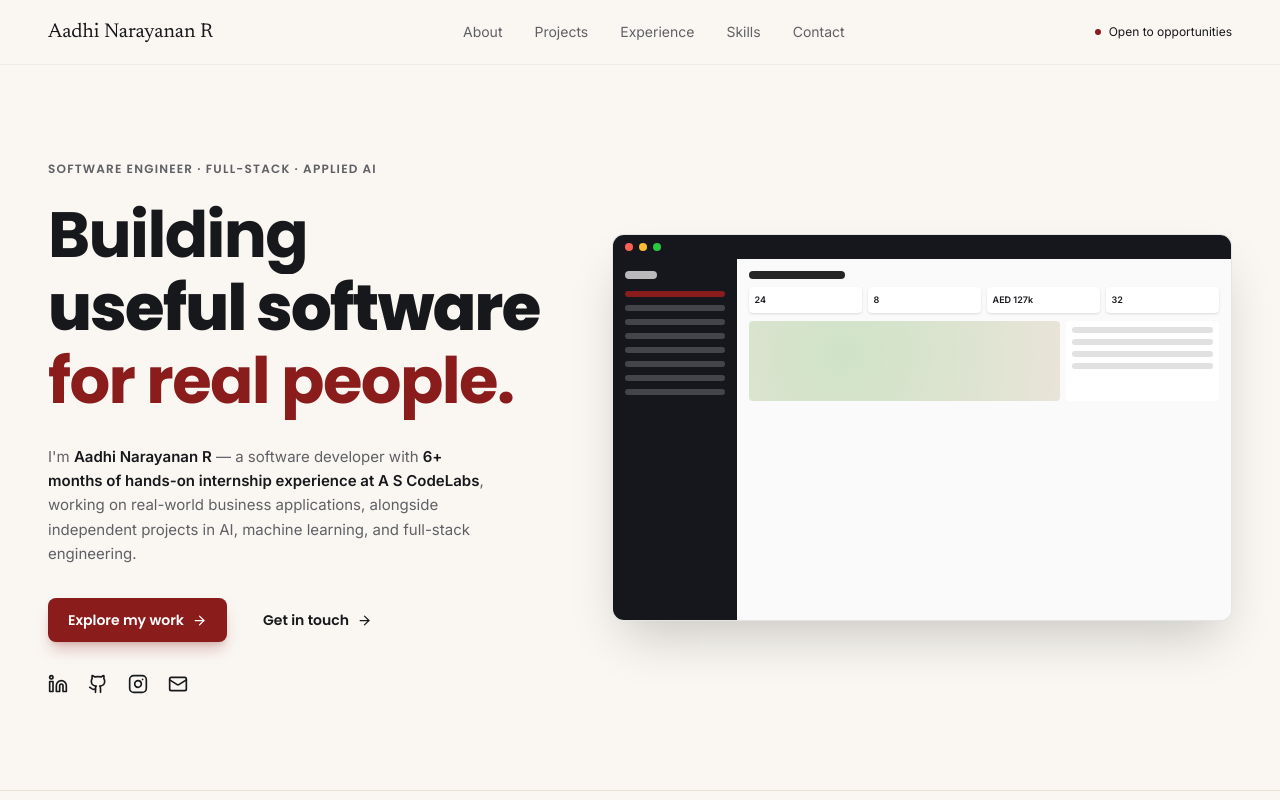
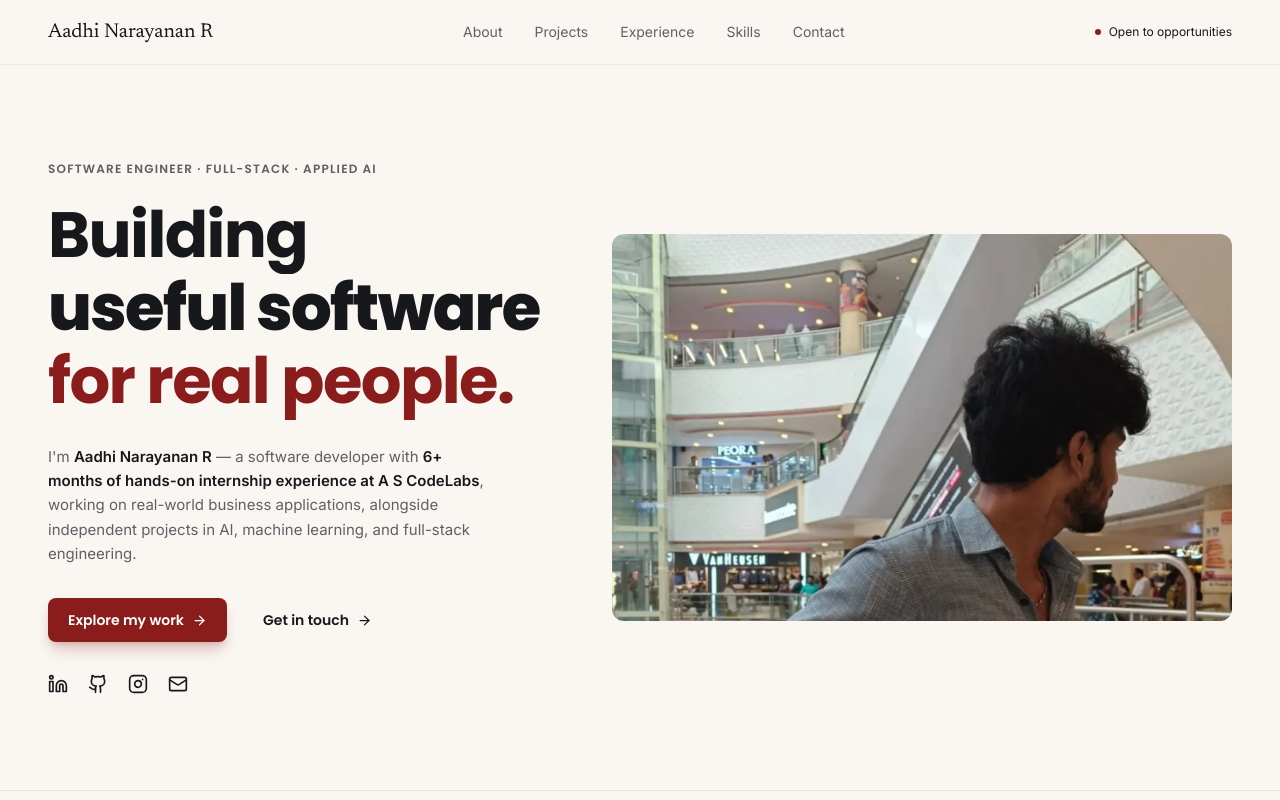
Before and after one commit to 7sthunder/portfolio, a React (Vite) app: page / in a window 1280 px wide. Shown: the top 800 px of the page. Built offline with nearby package versions, Linux system fonts and the light colour scheme.

Commit message:
Put the real photograph in the hero in place of the mockup card

```diff
--- a/src/App.tsx
+++ b/src/App.tsx
@@ -3,6 +3,7 @@ import { animate, motion, useInView, useMotionValue } from "motion/react";
 import { ArrowRight, ArrowUpRight, Github, Instagram, Linkedin, Mail } from "lucide-react";
 import { featured, independent, more, stack, stats, type Project } from "./data";
 import { Phone, Shot, ShotThumb, Tilt, Window } from "./Mock";
+import portHero from "./assets/port_hero.png";
 
 const nav = ["About", "Projects", "Experience", "Skills", "Contact"];
 // 90rem, not the usual 72rem: the case-study screenshots are the widest thing
@@ -257,7 +258,14 @@ export default function App() {
             </div>
           </div>
           <motion.div initial={{ opacity: 0, x: 40 }} animate={{ opacity: 1, x: 0 }} transition={{ duration: 0.9, delay: 0.3 }}>
-            <Tilt><Window kind="dash" className="aspect-[16/10]" /></Tilt>
+            {/* Same 16/10 box the mockup card occupied. The photo is portrait
+                (708x893), so cover keeps a horizontal band of it; the face and
+                hair sit in the top third, hence object-top — centring would
+                crop the top of the head off. width/height reserve the box
+                before the bytes land. */}
+            <Tilt>
+              <img src={portHero} alt="Aadhi Narayanan R, photographed from the side" width={708} height={893} decoding="async" className="aspect-[16/10] w-full rounded-xl object-cover object-top" />
+            </Tilt>
           </motion.div>
         </section>
 
```
Also changed, not shown: src/assets/port_hero.png (added).
